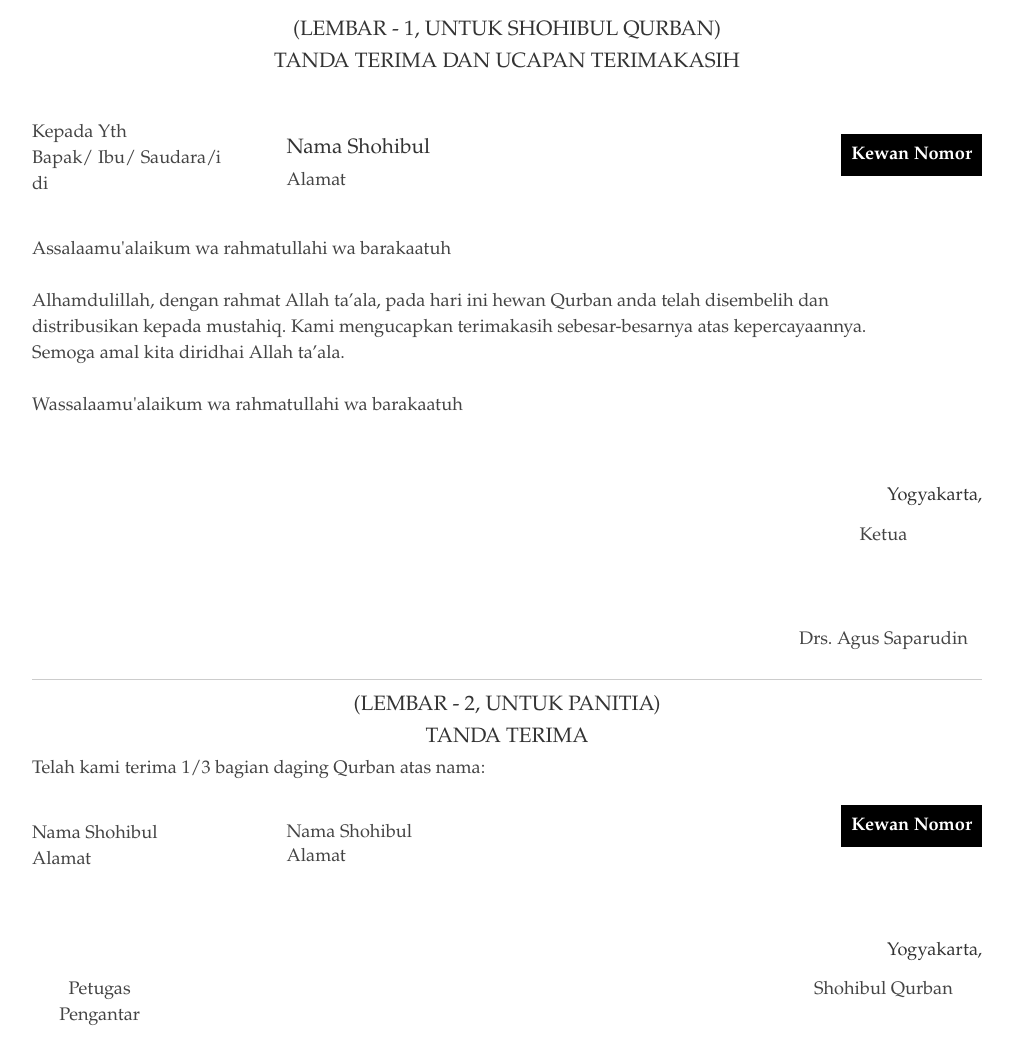
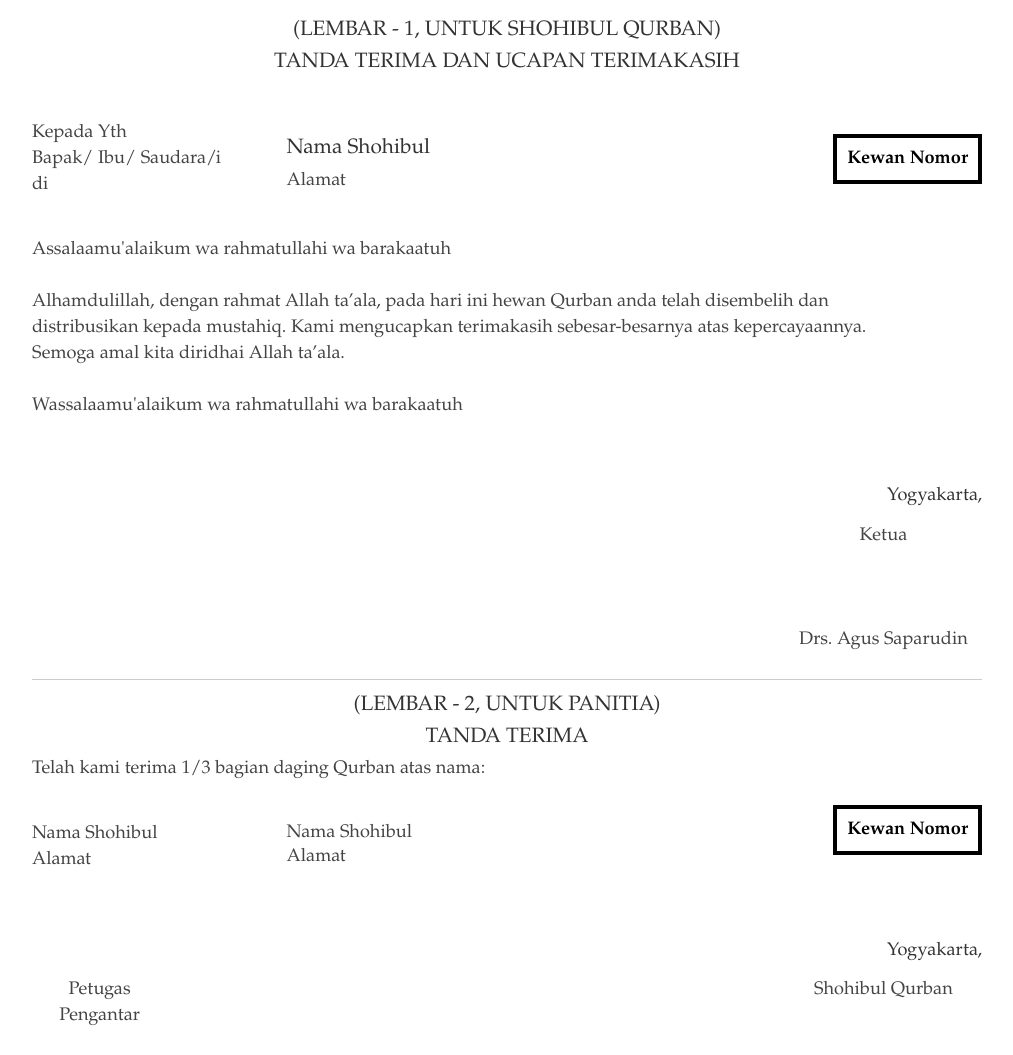
Before and after one commit to hangga/CowAndGoat, a plain HTML site: page print.html in a window 1280 px wide. Shown: the part 180-1235 px from the top of the page, without its empty margins (133-1146 px from the left). Drawn offline with Linux system fonts and the light colour scheme.

Commit message:
update print without footer & header

```diff
--- a/print.html
+++ b/print.html
@@ -86,7 +86,7 @@
 
 									</div>
                                     <div class="job last" style="top: -50px;">
-                                        <h4 style="font-weight: 700; display: block; padding: 10px; background-color: black; color: #fff;"><span class="kewan">Kewan</span>&nbsp;<span class="no">Nomor</span></h4>
+                                        <h4 style="font-weight: 700; display: block; padding: 10px; border: 4px solid black; color: black;"><span class="kewan">Kewan</span>&nbsp;<span class="no">Nomor</span></h4>
                                     </div>
 							</div>
 						</div>
@@ -154,7 +154,7 @@
 								</ul>
 
 								<div class="job last" style="top: -80px;">
-                                    <h4 style="font-weight: 700; display: block; padding: 10px; background-color: black; color: #fff;"><span class="kewan">Kewan</span>&nbsp;<span class="no">Nomor</span></h4>
+                                    <h4 style="font-weight: 700; display: block; padding: 10px; border: 4px solid black; color: black;"><span class="kewan">Kewan</span>&nbsp;<span class="no">Nomor</span></h4>
                                 </div>
 							</div>
 						</div><!--// .yui-gf-->
--- a/resume.css
+++ b/resume.css
@@ -15,6 +15,11 @@
 .msg h1 { color: #fff;  }
 .msg a { margin-left: 20px; background: #408814; color: white; padding: 4px 8px; text-decoration: none; }
 .msg a:hover { background: #266400; }
+
+@media print {
+    @page { margin: 0; }
+    body { margin: 1.6cm; }
+  }
 
 /* //-- yui-grids style overrides -- */
 body {
```
